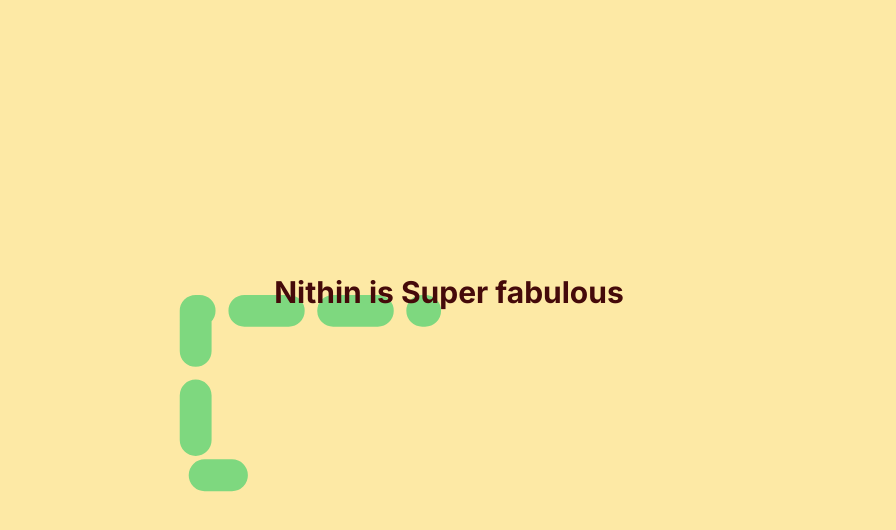
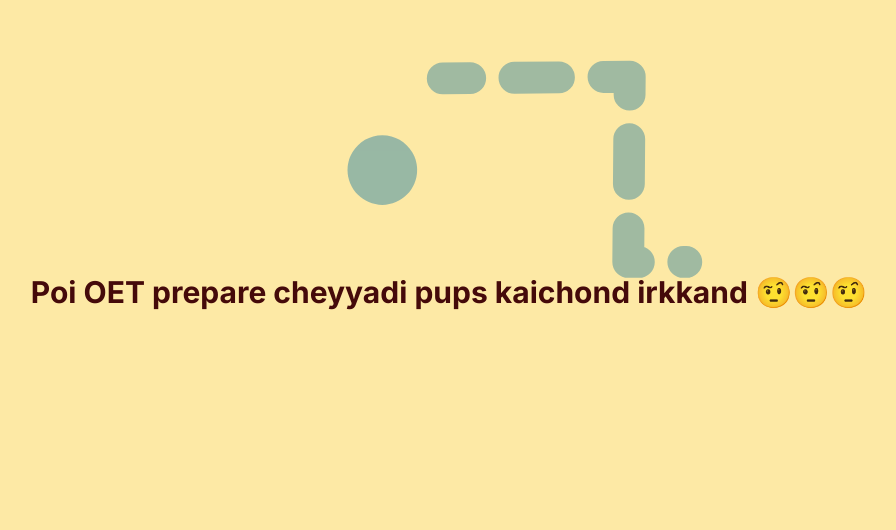
Before and after one commit to NithinVellodan/Discord-link, a Next.js app: page /main in a window 1280 px wide. Shown: the part 104-634 px from the top of the page, without its empty margins (191-1087 px from the left). Built offline with nearby package versions, Linux system fonts and the light colour scheme.

Commit message:
latest commit

```diff
--- a/app/main/page.tsx
+++ b/app/main/page.tsx
@@ -25,7 +25,7 @@
         {/* Content */}
         <div className="absolute top-0 left-0 w-full h-full py-3 px-3 flex items-center justify-center">
           <h1 className="text-3xl text-red-950 font-bold mb-2">
-            Nithin is Super fabulous
+            Poi OET prepare cheyyadi pups kaichond irkkand 🤨🤨🤨
           </h1>
         </div>
       </div>
```
